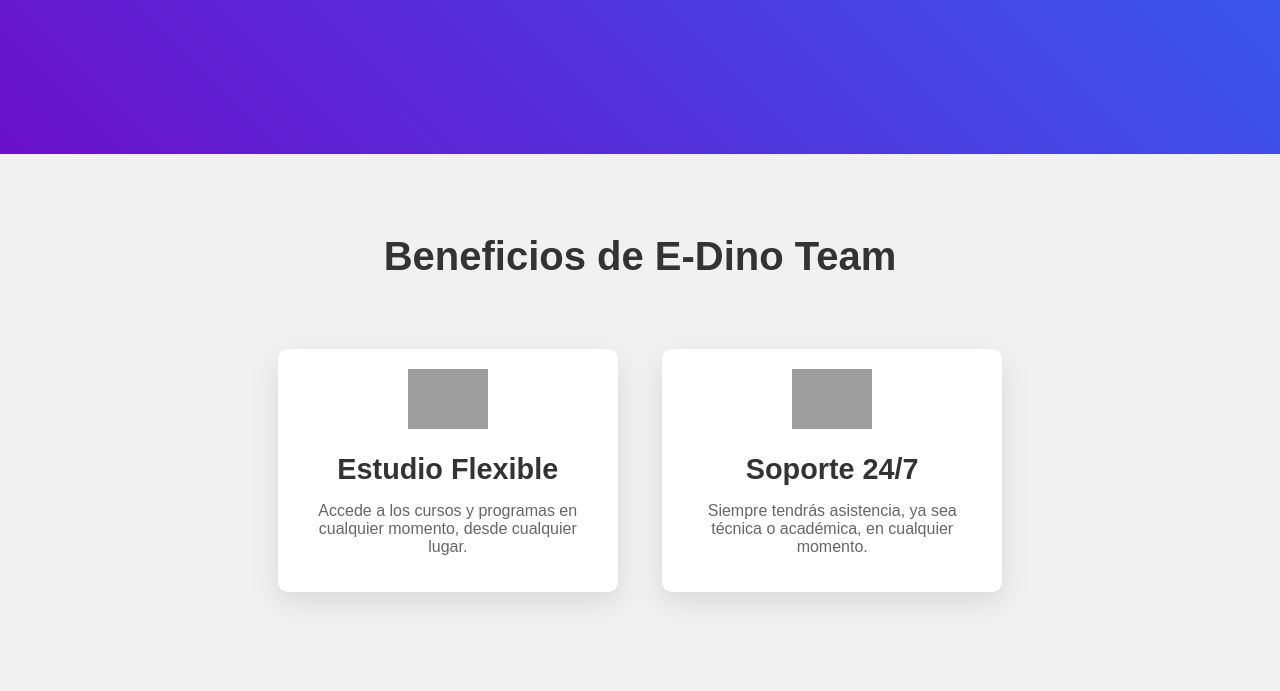
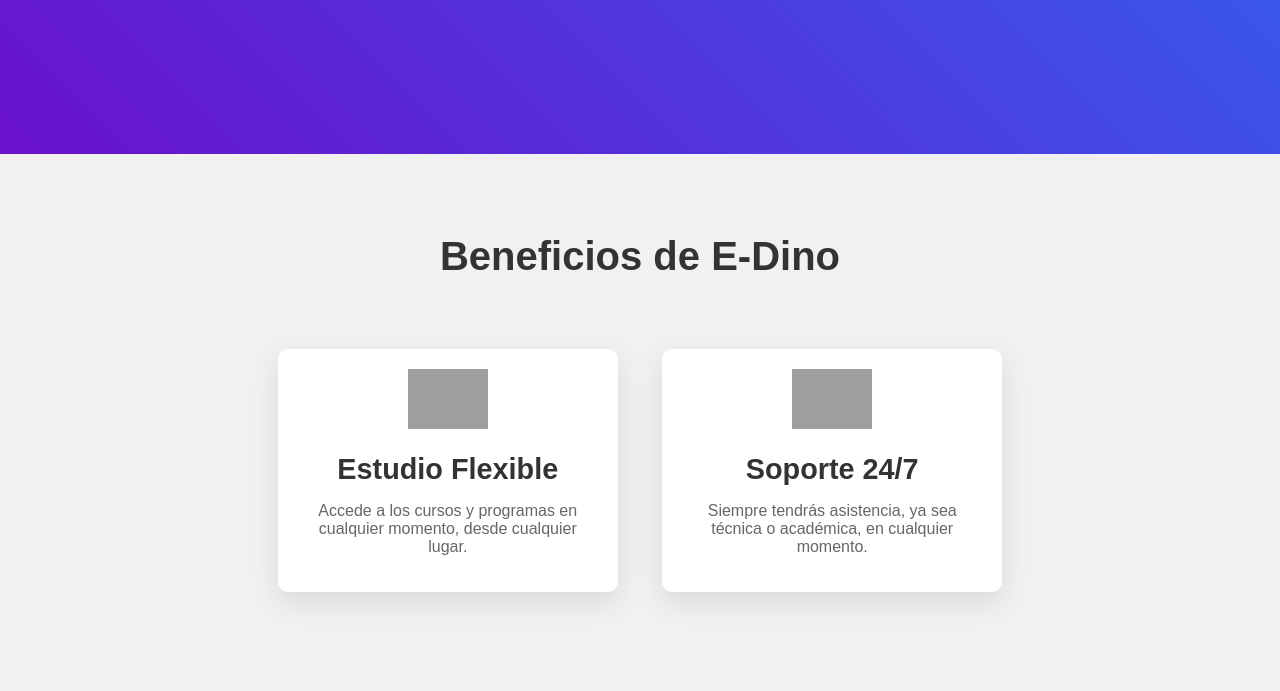
Before and after one commit to JulioDiaz131xd/E-dino-web, a PHP site: page / in a window 1280 px wide. Shown: the part 646-1337 px from the top of the page. Run offline with PHP 8.4, Linux system fonts and the light colour scheme; the visitor is signed in with stand-in values (Sample User, id 1); some libraries are stand-ins or nearby versions; grey boxes are pictures that could not be loaded.

Commit message:
update 2 index
29/10/2024 8am

```diff
--- a/index.php
+++ b/index.php
@@ -33,7 +33,7 @@ session_start();
 
         <!-- Sección Beneficios -->
         <section class="benefits slide-left-scroll">
-            <h2>Beneficios de E-Dino Team</h2>
+            <h2>Beneficios de E-Dino</h2>
             <div class="benefit-item">
                 <img src="./assets/images/benefit1.svg" alt="Beneficio 1">
                 <h3>Estudio Flexible</h3>
```
